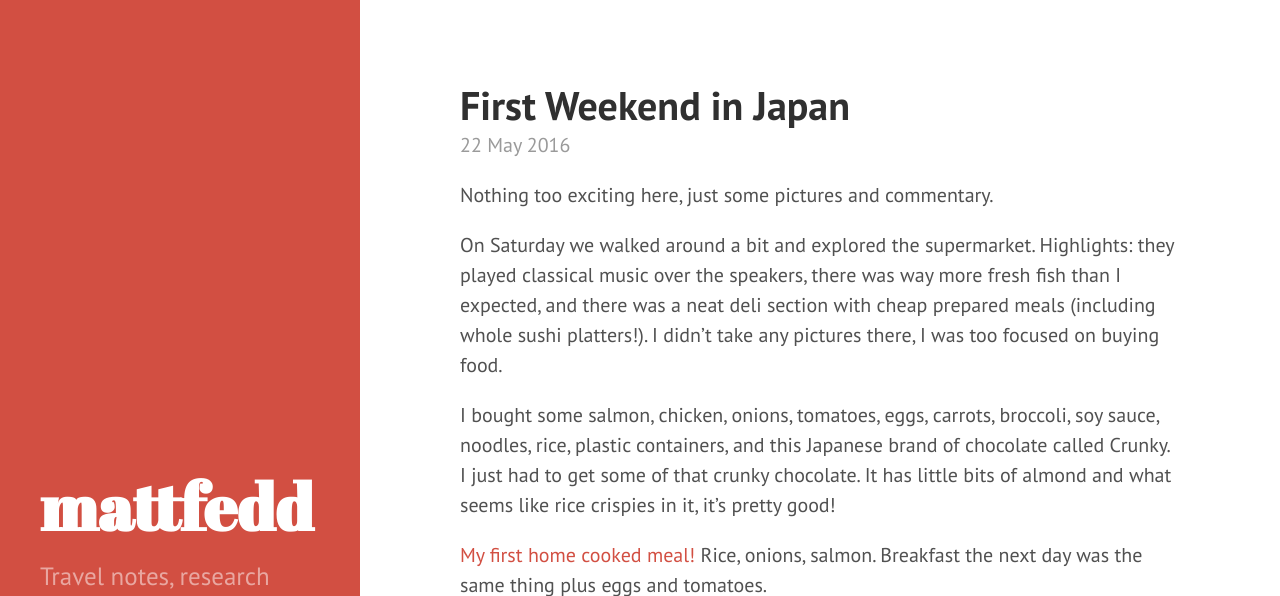
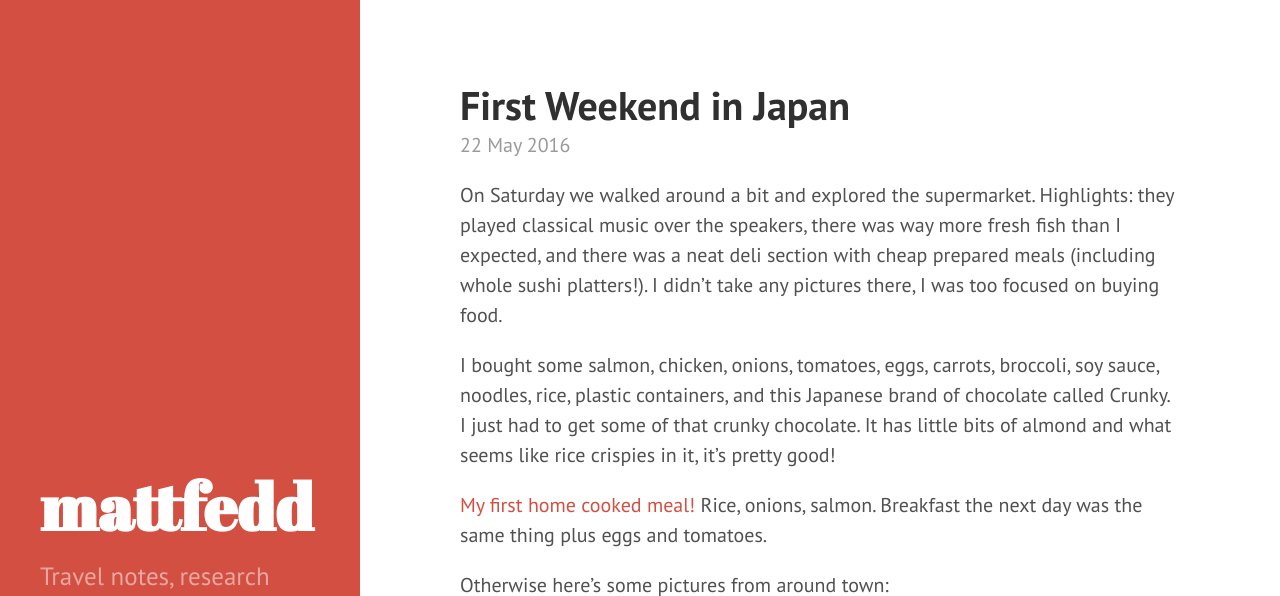
Before and after one commit to mattfedd/mattfedd.github.io, a Jekyll site: the page built from _posts/2016-05-22-first-weekend-in-japan.markdown, in a window 1280 px wide and 900 px high, cut to the strip 0-596 px from the top of the window. Built offline with Jekyll 4.4.1, drawn with Linux system fonts in a browser that asks for light colours.

Commit message:
Post update: First Weekend in Japan

```diff
--- a/_posts/2016-05-22-first-weekend-in-japan.markdown
+++ b/_posts/2016-05-22-first-weekend-in-japan.markdown
@@ -3,8 +3,6 @@
 title: First Weekend in Japan
 layout: post
 ---
-Nothing too exciting here, just some pictures and commentary.
-
 On Saturday we walked around a bit and explored the supermarket. Highlights: they played classical music over the speakers, there was way more fresh fish than I expected, and there was a neat deli section with cheap prepared meals (including whole sushi platters!). I didn't take any pictures there, I was too focused on buying food.
 
 I bought some salmon, chicken, onions, tomatoes, eggs, carrots, broccoli, soy sauce, noodles, rice, plastic containers, and this Japanese brand of chocolate called Crunky. I just had to get some of that crunky chocolate. It has little bits of almond and what seems like rice crispies in it, it's pretty good!
```
